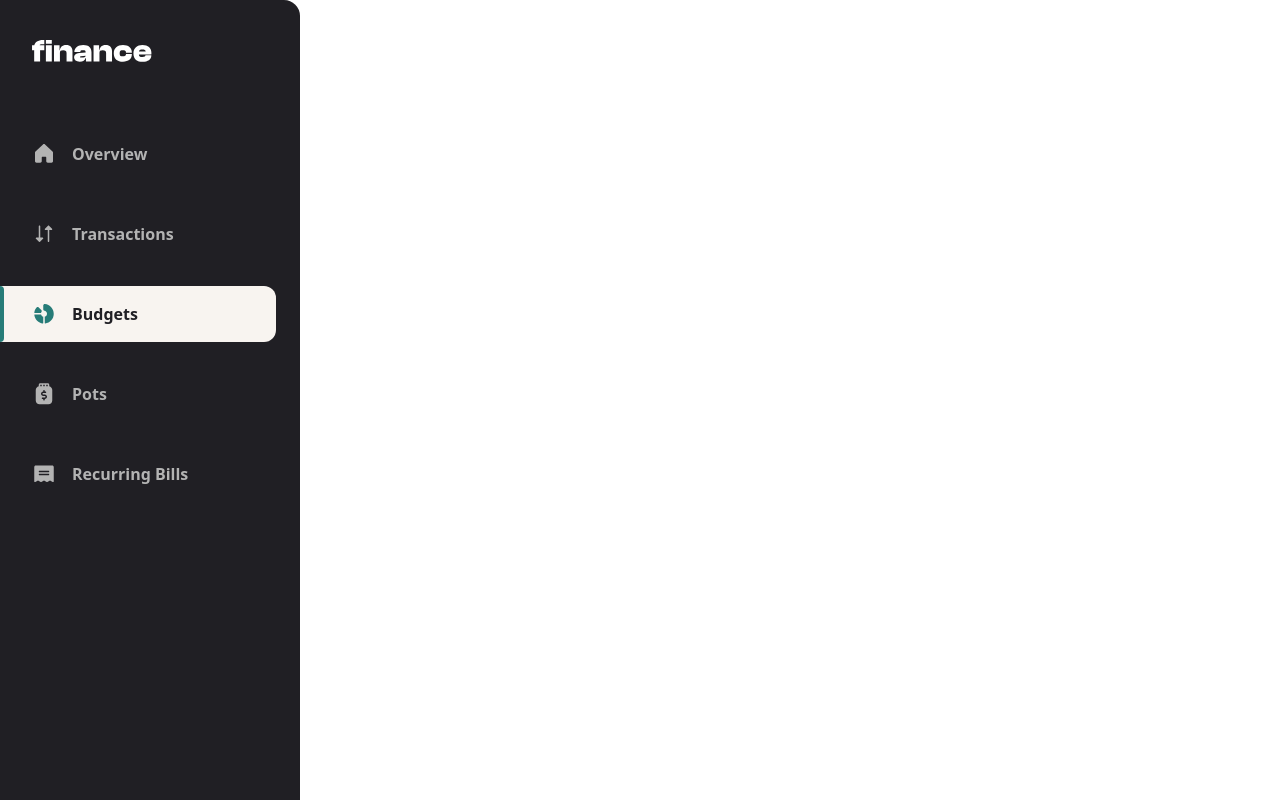
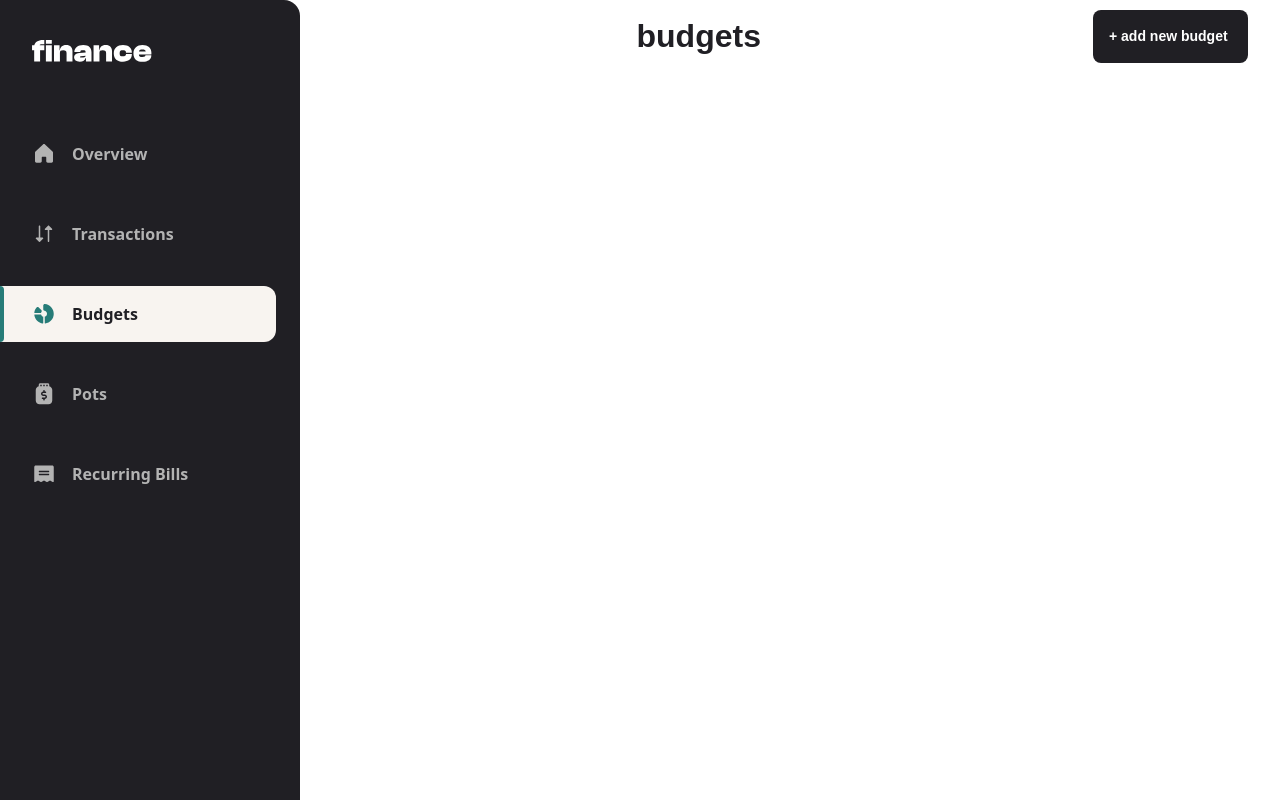
Before and after one commit to Keti-Tsiklauri/my-finance-app, a Next.js app: page /budgets in a window 1280 px wide. Shown: the top 800 px of the page. Built offline with nearby package versions, Linux system fonts and the light colour scheme.

Commit message:
create add button

```diff
--- a/src/app/budgets/page.tsx
+++ b/src/app/budgets/page.tsx
@@ -1,7 +1,14 @@
+import AddButton from "../components/add-button/AddButton";
+
 export default function Budgets() {
   return (
     <div>
-      <p>budgets</p>
+      <div className="mt-2 flex flex-row justify-between items-center py-2 gap-6 w-full max-w-[1440px] h-[56px] flex-none order-0 self-stretch flex-grow-0 px-4 md:px-6 lg:px-8">
+        <p className="mx-auto w-[128px] h-[38px] font-publicSans font-bold text-[32px] leading-[120%] text-[#201F24] flex-none order-0 flex-grow-0">
+          budgets
+        </p>
+        <AddButton text="+ add new budget" />
+      </div>
     </div>
   );
 }
--- /dev/null
+++ b/src/app/components/add-button/AddButton.tsx
@@ -0,0 +1,13 @@
+type AddButtonProps = {
+  text: string;
+};
+
+export default function AddButton({ text }: AddButtonProps) {
+  return (
+    <div className="cursor-pointer box-border flex flex-row justify-center items-center p-4 gap-4 w-[155px] h-[53px] bg-[#201F24] rounded-lg flex-none order-0 flex-grow-0">
+      <p className="w-[123px] h-[21px] font-publicSans font-bold text-[14px] leading-[150%] text-white flex-none order-0 flex-grow-0">
+        {text}
+      </p>
+    </div>
+  );
+}
--- a/src/app/layout.tsx
+++ b/src/app/layout.tsx
@@ -5,7 +5,6 @@ export const metadata: Metadata = {
   title: "Create Next App",
   description: "Generated by create next app",
 };
-
 export default function RootLayout({
   children,
 }: Readonly<{
@@ -13,9 +12,17 @@ export default function RootLayout({
 }>) {
   return (
     <html lang="en">
-      <body>
-        <Navigation />
-        {children}
+      <body className="lg:flex min-h-screen">
+        <div className="lg:w-[300px]">
+          {" "}
+          {/* fixed sidebar width */}
+          <Navigation />
+        </div>
+        <main className="flex-1">
+          {" "}
+          {/* main content takes remaining space */}
+          {children}
+        </main>
       </body>
     </html>
   );
```
